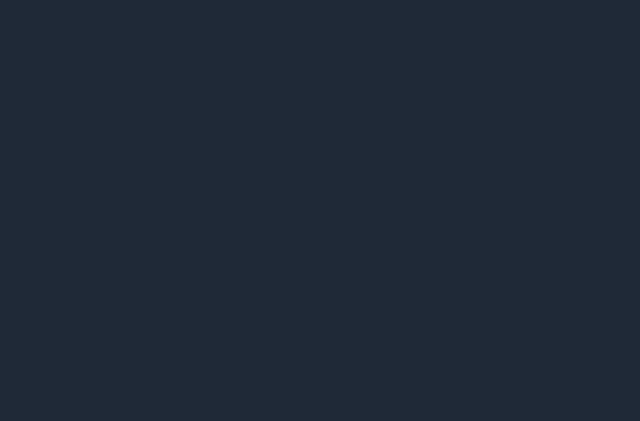
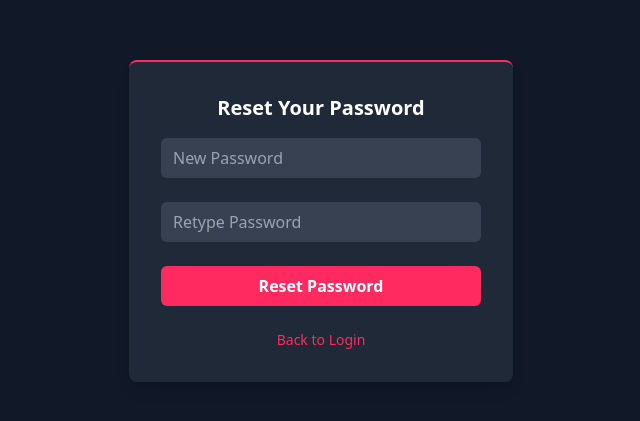
Before and after one commit to nguyenninh1212212/advance-web-group, a React (Vite) app: page /auth/reset-password in a window 1280 px wide. Before the commit this address had no page. Shown: the part 179-600 px from the top of the page, without its empty margins (319-959 px from the left). Built offline with nearby package versions, Linux system fonts and the light colour scheme.

Commit message:
addResetPassPage&&ForgotPassPage

```diff
--- /dev/null
+++ b/src/page/Auth/ForgotPassword.tsx
@@ -0,0 +1,128 @@
+import React, { useState } from "react";
+import { useNavigate } from "react-router-dom";
+
+const ForgotPassword = () => {
+  const [email, setEmail] = useState("");
+  const [error, setError] = useState("");
+  const [showOtpPopup, setShowOtpPopup] = useState(false);
+  const [otp, setOtp] = useState("");
+  const [otpError, setOtpError] = useState("");
+  const navigate = useNavigate();
+
+  const handleForgotPassword = () => {
+    if (!email) {
+      setError("Email is required.");
+      return;
+    }
+    if (!/\S+@\S+\.\S+/.test(email)) {
+      setError("Invalid email format.");
+      return;
+    }
+    setError("");
+    // Simulate sending OTP
+    console.log("Forgot password request sent for:", email);
+    alert("Password reset OTP sent to your email.");
+    setShowOtpPopup(true);
+  };
+
+  const handleValidateOtp = () => {
+    if (otp === "123456") {
+      navigate("/auth/reset-password");
+    } else {
+      setOtpError("Invalid OTP. Please try again.");
+      setShowOtpPopup(false);
+    }
+  };
+
+  return (
+    <div className="flex flex-col justify-center items-center h-screen bg-gray-900">
+      <div className="bg-gray-800 p-8 rounded-lg shadow-lg w-96 border-t-2 border-primary-200">
+        <div className="text-center mb-4">
+          <h2 className="text-xl font-semibold text-white">
+            Forgot Your Password?
+          </h2>
+          <p className="text-gray-400 text-sm">
+            Enter your email to reset your password.
+          </p>
+        </div>
+        <div className="space-y-6">
+          <div className="relative">
+            <input
+              type="text"
+              placeholder="Email"
+              className={`w-full pl-3 pr-3 py-2 bg-gray-700 text-white rounded-md focus:outline-none peer ${
+                error ? "border-red-500" : "border-gray-700"
+              }`}
+              value={email}
+              onChange={(e) => setEmail(e.target.value)}
+            />
+            {error && <p className="text-red-500 text-xs mt-1">{error}</p>}
+          </div>
+          <button
+            onClick={handleForgotPassword}
+            className="w-full bg-primary-200 hover:bg-white hover:text-primary-200 text-white py-2 rounded-md font-semibold"
+          >
+            Reset Password
+          </button>
+          <p className="text-center text-gray-400 text-sm">
+            <a
+              href="/auth/login"
+              className="text-primary-200 hover:underline"
+            >
+              Back to Login
+            </a>
+          </p>
+        </div>
+      </div>
+
+      {/* OTP Popup */}
+      {showOtpPopup && (
+        <div className="fixed inset-0 bg-black bg-opacity-50 flex justify-center items-center">
+          <div className="bg-gray-800 p-6 rounded-lg shadow-lg w-80">
+            <h2 className="text-xl font-semibold text-white text-center mb-4">
+              Enter OTP
+            </h2>
+            <div className="space-y-4">
+              <input
+                type="text"
+                maxLength={6}
+                placeholder="Enter 6-digit OTP"
+                className="w-full pl-3 pr-3 py-2 bg-gray-700 text-white rounded-md focus:outline-none"
+                value={otp}
+                onChange={(e) => {
+                  if (/^\d*$/.test(e.target.value)) setOtp(e.target.value);
+                }}
+              />
+              {otpError && <p className="text-red-500 text-xs">{otpError}</p>}
+              <button
+                onClick={handleValidateOtp}
+                className="w-full bg-primary-200 hover:bg-white hover:text-primary-200 text-white py-2 rounded-md font-semibold"
+              >
+                Validate OTP
+              </button>
+              <p className="text-center text-gray-400 text-sm">
+                <a
+                  href="#"
+                  onClick={() => alert("OTP resent to your email.")}
+                  className="text-primary-200 hover:underline"
+                >
+                  Resend OTP
+                </a>
+              </p>
+              <p className="text-center text-gray-400 text-sm">
+                <a
+                  href="/auth/login"
+                  className="text-primary-200 hover:underline"
+                >
+                  Back to Login
+                </a>
+              </p>
+            </div>
+          </div>
+        </div>
+      )}
+    </div>
+  );
+};
+
+export default ForgotPassword;
--- a/src/page/Auth/Login.tsx
+++ b/src/page/Auth/Login.tsx
@@ -115,6 +115,14 @@ const Login = () => {
             />
           </button>
           <p className="text-center text-gray-400 text-sm">
+            <a
+              href="/auth/forgot-password"
+              className="text-primary-200 hover:underline"
+            >
+              Forgot Password?
+            </a>
+          </p>
+          <p className="text-center text-gray-400 text-sm">
             New user?{" "}
             <a
               href="/auth/register"
--- /dev/null
+++ b/src/page/Auth/ResetPassword.tsx
@@ -0,0 +1,74 @@
+import React, { useState } from "react";
+import { useNavigate } from "react-router-dom";
+
+const ResetPassword = () => {
+  const [password, setPassword] = useState("");
+  const [retypePassword, setRetypePassword] = useState("");
+  const [error, setError] = useState("");
+  const navigate = useNavigate();
+
+  const handleResetPassword = () => {
+    if (!password || !retypePassword) {
+      setError("Both fields are required.");
+      return;
+    }
+    if (password !== retypePassword) {
+      setError("Passwords do not match.");
+      return;
+    }
+    setError("");
+    // Add logic to reset the password (e.g., API call)
+    console.log("Password reset successfully.");
+    alert("Password reset successfully.");
+    navigate("/auth/login");
+  };
+
+  return (
+    <div className="flex flex-col justify-center items-center h-screen bg-gray-900">
+      <div className="bg-gray-800 p-8 rounded-lg shadow-lg w-96 border-t-2 border-primary-200">
+        <div className="text-center mb-4">
+          <h2 className="text-xl font-semibold text-white">
+            Reset Your Password
+          </h2>
+        </div>
+        <div className="space-y-6">
+          <div className="relative">
+            <input
+              type="password"
+              placeholder="New Password"
+              className="w-full pl-3 pr-3 py-2 bg-gray-700 text-white rounded-md focus:outline-none"
+              value={password}
+              onChange={(e) => setPassword(e.target.value)}
+            />
+          </div>
+          <div className="relative">
+            <input
+              type="password"
+              placeholder="Retype Password"
+              className="w-full pl-3 pr-3 py-2 bg-gray-700 text-white rounded-md focus:outline-none"
+              value={retypePassword}
+              onChange={(e) => setRetypePassword(e.target.value)}
+            />
+          </div>
+          {error && <p className="text-red-500 text-xs">{error}</p>}
+          <button
+            onClick={handleResetPassword}
+            className="w-full bg-primary-200 hover:bg-white hover:text-primary-200 text-white py-2 rounded-md font-semibold"
+          >
+            Reset Password
+          </button>
+          <p className="text-center text-gray-400 text-sm mt-4">
+            <a
+              href="/auth/login"
+              className="text-primary-200 hover:underline"
+            >
+              Back to Login
+            </a>
+          </p>
+        </div>
+      </div>
+    </div>
+  );
+};
+
+export default ResetPassword;
```
Also changed, not shown: src/router/index.tsx (+10 -0 lines).
